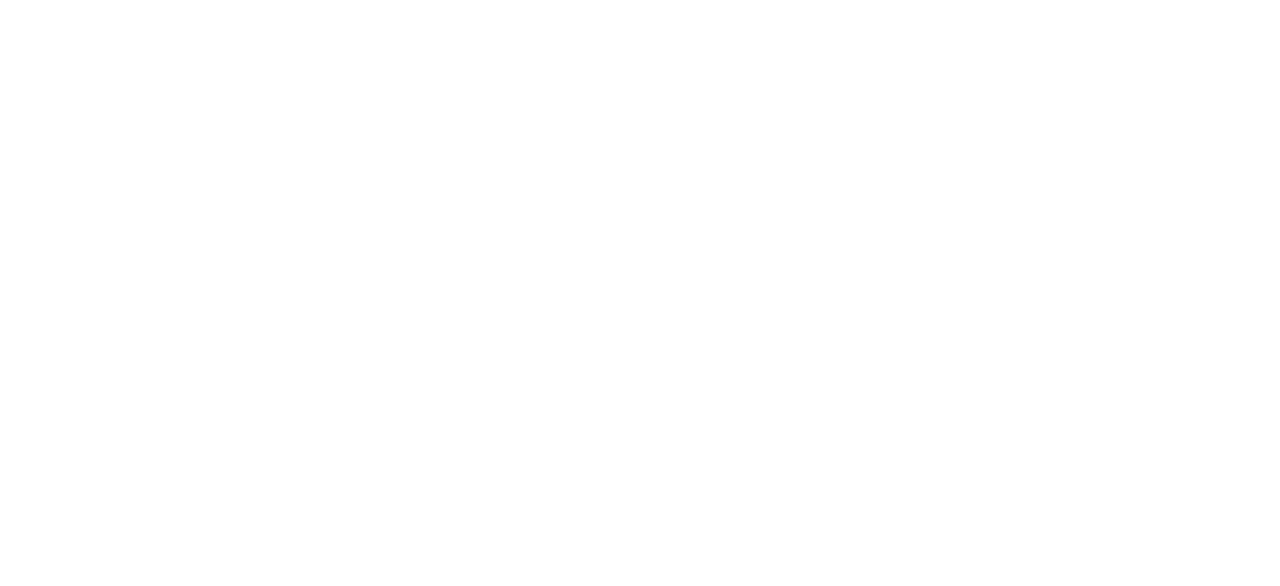
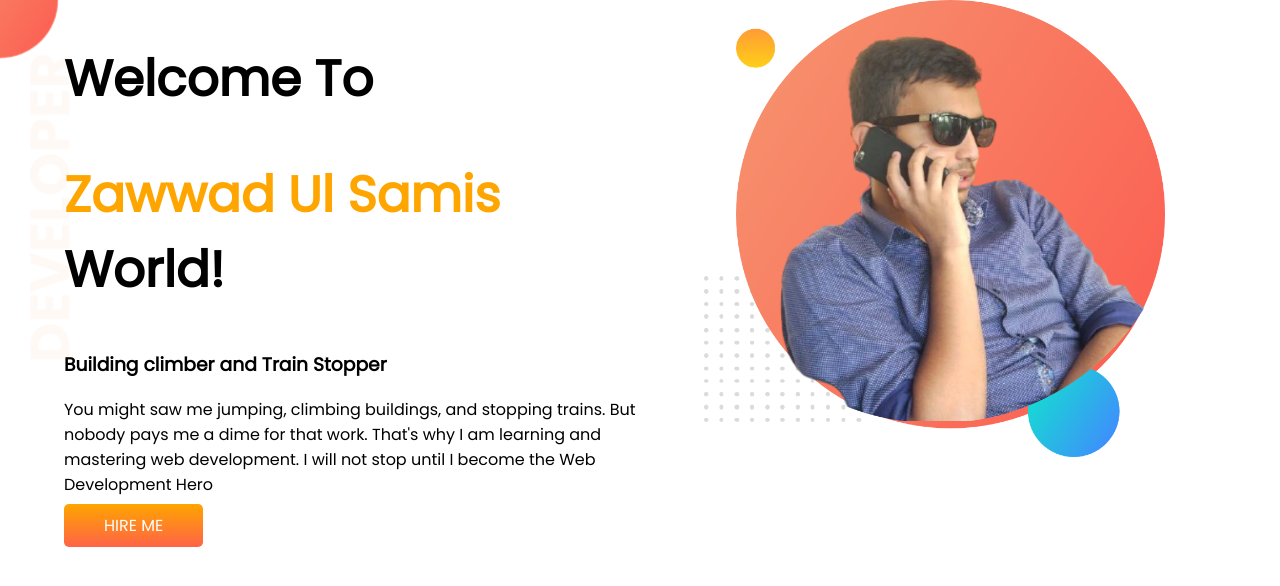
Before and after one commit to ZawwadUlSami/devport, a plain HTML site: page index.html in a window 1280 px wide. Drawn offline with Linux system fonts and the light colour scheme.

Commit message:
top banner added

```diff
--- a/index.html
+++ b/index.html
@@ -5,9 +5,25 @@
     <meta http-equiv="X-UA-Compatible" content="IE=edge">
     <meta name="viewport" content="width=device-width, initial-scale=1.0">
     <title>Zawwad's portfolio</title>
+    <link rel="preconnect" href="https://fonts.googleapis.com">
+    <link rel="preconnect" href="https://fonts.gstatic.com" crossorigin>
+    <link href="https://fonts.googleapis.com/css2?family=Poppins&display=swap" rel="stylesheet">
     <link rel="stylesheet" href="style.css">
 </head>
 <body>
+    <section class="top-banner">
+        <div class="half-width">
+            <h1>Welcome To</h1>
+            <h1 ><span class="orange-color">Zawwad Ul Samis</span> World!</h1>
+            <h3>Building climber and Train Stopper</h3>
+            <p>You might saw me jumping, climbing buildings, and stopping trains. But nobody pays me a dime for that work. That's why I am learning and mastering web development. I will not stop until I become the Web Development Hero
+            </p>
+            <a class="link-button" target="_blank"  href="https://github.com/">HIRE ME</a>
 
+        </div>
+        <div class="half-width">
+            <img src="images/zawwadbg.png" alt="">
+        </div>
+    </section>
 </body>
 </html>
--- a/style.css
+++ b/style.css
@@ -0,0 +1,39 @@
+body {
+    font-family: 'Poppins', sans-serif;
+    margin: 0%;
+}
+
+h1 {
+    font-size: 50px;
+}
+
+.orange-color {
+    color: orange;
+}
+
+section {
+    display: flex;
+}
+
+.half-width {
+    width: 50%;
+    padding-left: 5%;
+}
+
+.half-width img{
+    width: 80%;
+}
+
+.link-button {
+    text-decoration: none;
+    background-image: linear-gradient(orange,tomato);
+    padding: 10px 40px;
+    color: white;
+    font-weight: 700px;
+    border-radius: 5px;
+}
+
+.top-banner {
+    background-image: url(images/top-banner.png);
+    background-repeat: no-repeat;
+}
```
Also changed, not shown: images/dream-bg.png (added), images/exp-bg.png (added), images/jhankar.png (added), images/jhankar2.png (added), images/my-bg.png (added), images/my-bg2.png (added), images/top-banner.png (added), images/zawwadbg.png (added), 8 other files.
